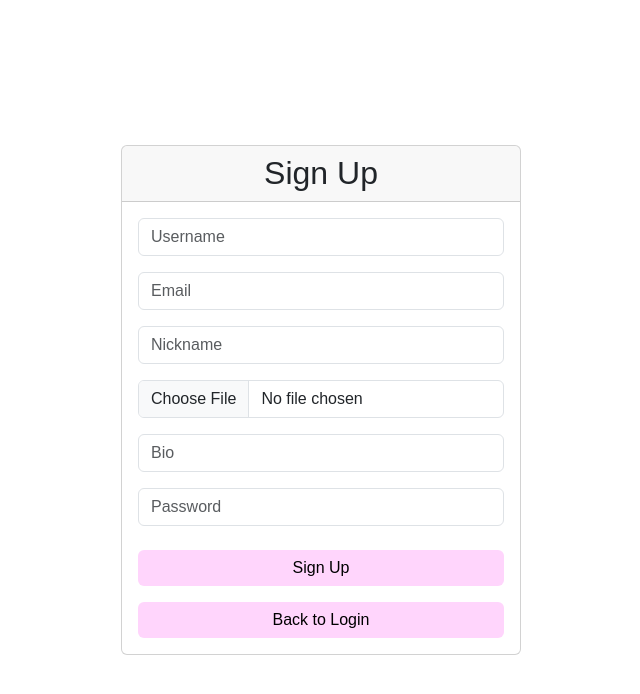
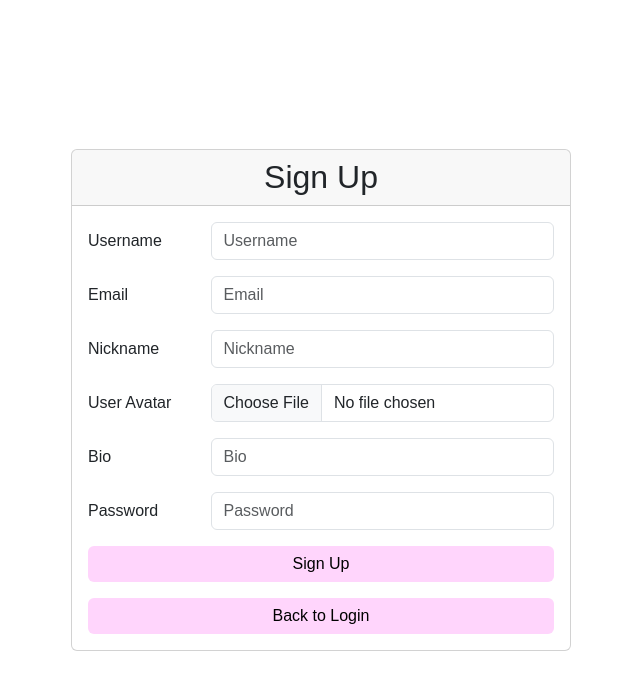
Before and after one commit to EnLiao/Oh_Wow_wow_pair, a React (Vite) app in the folder client/: page /create_doll in a window 1280 px wide. Both pictures are taken after a click on the button "Sign Up". Shown: the top 694 px of the page, without its empty margins (319-959 px from the left). Built offline with nearby package versions, Linux system fonts and the light colour scheme.

Commit message:
update login and create_doll UI

```diff
--- a/client/src/pages/create_doll.jsx
+++ b/client/src/pages/create_doll.jsx
@@ -11,7 +11,8 @@ import {
   FormGroup,
   Label,
   Input,
-  Button
+  Button,
+  Col
 } from 'reactstrap';
 
 export default function CreateDoll() {
@@ -55,44 +56,58 @@ export default function CreateDoll() {
 
     return (
         <Container className="d-flex align-items-center justify-content-center" style={{ minHeight: '100vh', paddingTop: '50px' }}>
-            <Card style={{ width: '400px' }}>
+            <Card style={{ width: '500px' }}>
                 <CardHeader>
                     <h2 className="text-center mb-0">Create Doll</h2>
                 </CardHeader>
                 <CardBody>
                     <Form>
-                        <FormGroup>
+                        <FormGroup row>
+                            <Label for="dollId" sm={3}>Doll ID</Label>
+                            <Col sm={9}>
                                 <Input
+                                    id="dollId"
                                     type="text"
                                     placeholder="Doll ID"
                                     value={dollId}
                                     onChange={(e) => setDollId(e.target.value)}
-                                className="mb-3"
+                                    className="mb-0"
                                 />
+                            </Col>
                         </FormGroup>
 
-                        <FormGroup>
+                        <FormGroup row>
+                            <Label for="dollName" sm={3}>Doll Name</Label>
+                            <Col sm={9}>
                                 <Input
+                                    id="dollName"
                                     type="text"
                                     placeholder="Doll Name"
                                     value={dollName}
                                     onChange={(e) => setDollName(e.target.value)}
-                                className="mb-3"
+                                    className="mb-0"
                                 />
+                            </Col>
                         </FormGroup>
 
-                        <FormGroup>
+                        <FormGroup row>
+                            <Label for="dollBirthday" sm={3}>Doll Birthday</Label>
+                            <Col sm={9}>
                                 <Input
+                                    id="dollBirthday"
                                     type="date"
                                     placeholder="Birthday"
                                     value={dollBirthday}
                                     onChange={(e) => setDollDate(e.target.value)}
-                                className="mb-3"
+                                    className="mb-0"
                                 />
+                            </Col>
                         </FormGroup>
 
                         <FormGroup>
+                            <Label for="dollDescription">Description</Label>
                             <Input
+                                id="dollDescription"
                                 type="textarea"
                                 placeholder="Doll Description"
                                 value={dollDescription}
@@ -101,13 +116,17 @@ export default function CreateDoll() {
                             />
                         </FormGroup>
 
-                        <FormGroup>
+                        <FormGroup row>
+                            <Label for="dollImage" sm={3}>Doll Image</Label>
+                            <Col sm={9}>
                                 <Input
+                                    id="dollImage"
                                     type="file"
                                     accept="image/png, image/jpeg, image/gif"
                                     onChange={e => setDollImage(e.target.files[0])}
-                                className="mb-3"
+                                    className="mb-0"
                                 />
+                            </Col>
                         </FormGroup>
 
                         <Button
--- a/client/src/pages/login.jsx
+++ b/client/src/pages/login.jsx
@@ -10,7 +10,9 @@ import {
   FormGroup,
   Card,
   CardBody,
-  CardHeader
+  CardHeader,
+  Col,
+  Label
 } from 'reactstrap';
 
 export default function Login() {
@@ -133,69 +135,102 @@ export default function Login() {
 
   return (
     <Container className="d-flex align-items-center justify-content-center vh-100">
-      <Card style={{ width: '400px' }}>
+      <Card style={{ width: '500px' }}>
         <CardHeader>
           <h2 className="text-center mb-0">{isSignUp ? 'Sign Up' : 'Login'}</h2>
         </CardHeader>
         <CardBody>
           <Form>
-            <FormGroup>
+            <FormGroup row>
+              <Label for="usernameInput" sm={3}>
+                Username
+              </Label>
+              <Col sm={9}>
                 <Input
+                  id="usernameInput"
                   type="text"
                   placeholder="Username"
                   value={username}
                   onChange={(e) => setUsername(e.target.value)}
-                className="mb-3"
+                  className="mb-0"
                 />
+              </Col>
             </FormGroup>
 
             {isSignUp && (
               <>
-                <FormGroup>
+                <FormGroup row>
+                  <Label for="emailInput" sm={3}>
+                    Email
+                  </Label>
+                  <Col sm={9}>
                     <Input
+                      id="emailInput"
                       type="email"
                       placeholder="Email"
                       value={email}
                       onChange={(e) => setEmail(e.target.value)}
-                    className="mb-3"
+                      className="mb-0"
                     />
+                  </Col>
                 </FormGroup>
-                <FormGroup>
+                <FormGroup row>
+                  <Label for="nicknameInput" sm={3}>
+                    Nickname
+                  </Label>
+                  <Col sm={9}>
                     <Input
                       type="text"
                       placeholder="Nickname"
                       value={nickname}
                       onChange={(e) => setNickname(e.target.value)}
-                    className="mb-3"
+                      className="mb-0"
                     />
+                  </Col>
                 </FormGroup>
-                <FormGroup>
+                <FormGroup row>
+                  <Label for="avatarFileInput" sm={3}>
+                    User Avatar
+                  </Label>
+                  <Col sm={9}>
                     <Input
+                      id="avatarFileInput"
                       type="file"
                       accept="image/png, image/jpeg, image/gif"
                       onChange={e => setAvatarFile(e.target.files[0])}
                     />
+                  </Col>
                 </FormGroup>
-                <FormGroup>
+                <FormGroup row>
+                  <Label for="bioInput" sm={3}>Bio</Label>
+                  <Col sm={9}>
                     <Input
+                      id="bioInput"
                       type="text"
                       placeholder="Bio"
                       value={bio}
                       onChange={(e) => setBio(e.target.value)}
-                    className="mb-3"
+                      className="mb-0"
                     />
+                  </Col>
                 </FormGroup>
               </>
             )}
 
-            <FormGroup>
+            <FormGroup row>
+              <Label for="passwordInput" sm={3}>
+                Password
+              </Label>
+              <Col sm={9}>
                 <Input
+                  id="passwordInput"
                   type="password"
                   placeholder="Password"
                   value={password}
                   onChange={(e) => setPassword(e.target.value)}
-                className="mb-4"
+                  className="mb-0"
                 />
+              </Col>
             </FormGroup>
 
             <Button
```
Lines whose indentation alone changed are shown as unchanged.
